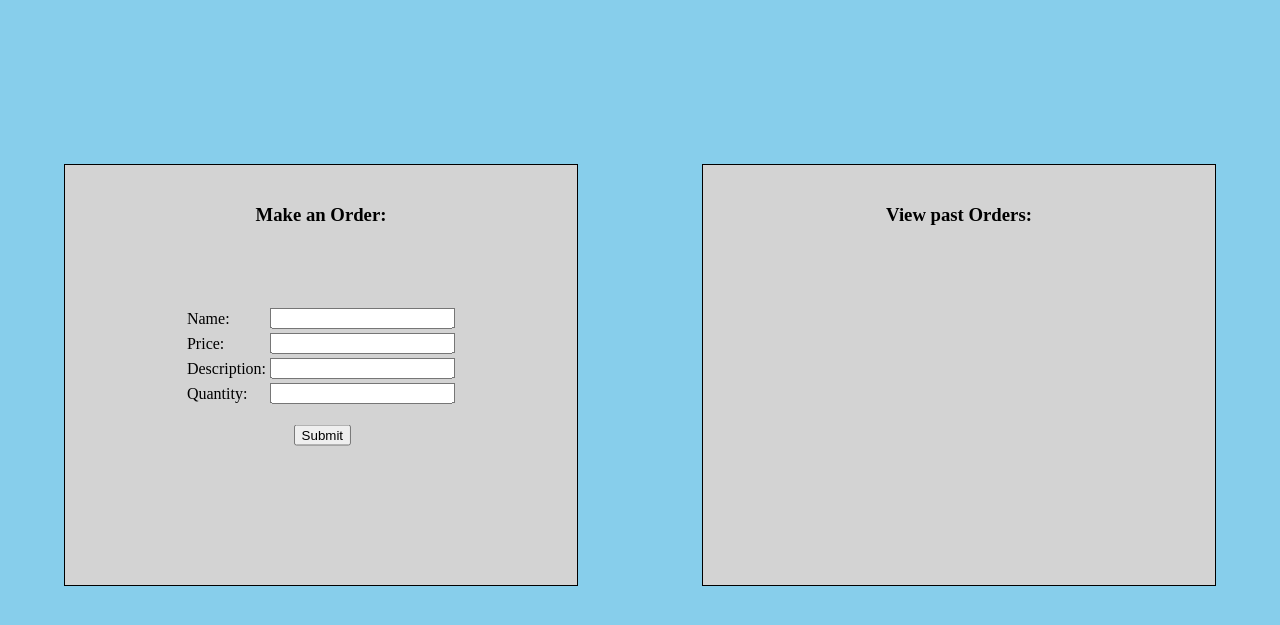
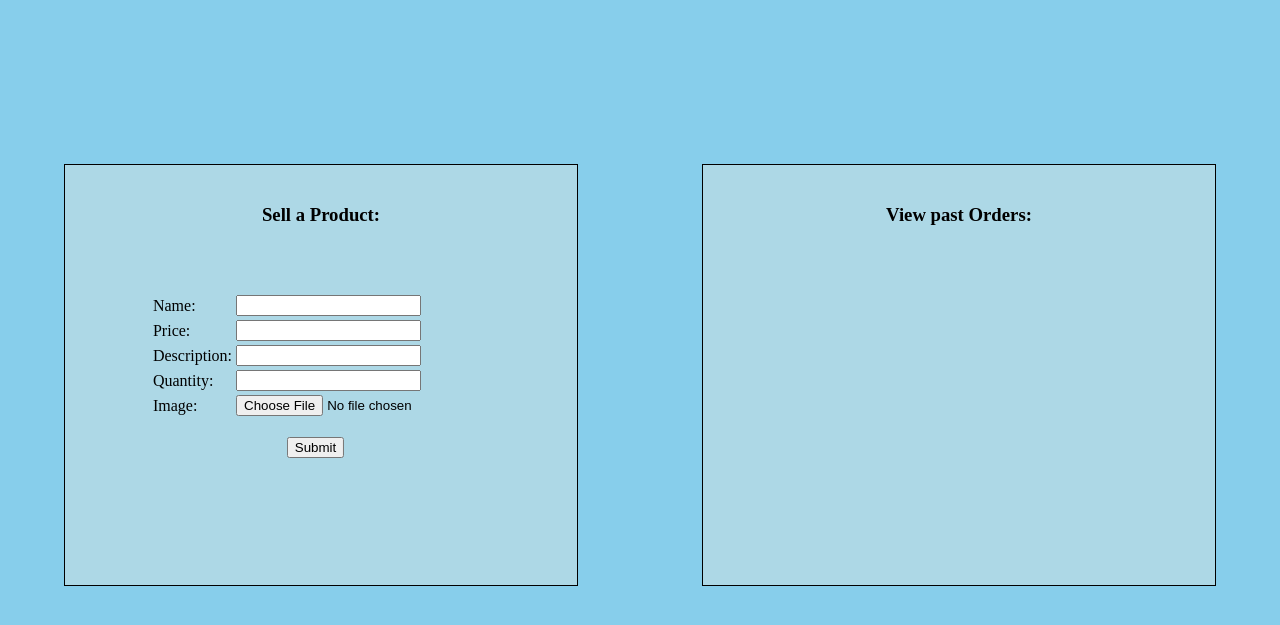
Before and after one commit to bbdcmf/ITS450-Final, a PHP site: page /orders.php in a window 1280 px wide. Shown: the part 39-664 px from the top of the page. Run offline with PHP 8.4, Linux system fonts and the light colour scheme.

Commit message:
Changes to be committed: 	modified:   css/project.css 	modified:   html/orders.html 	modified:   orders.php 	new file:   uploads/lemon1.jpg

```diff
--- a/css/project.css
+++ b/css/project.css
@@ -125,14 +125,14 @@ body {
   margin-left: 5%;
   left: 0;
   border: 1px solid black;
-  background-color: lightgray;
+  background-color: lightblue;
 }
 
 .right {
   margin-right: 5%;
   right: 0;
   border: 1px solid black;
-  background-color: lightgray;
+  background-color: lightblue;
 }
 
 .makeOrder {
@@ -141,3 +141,12 @@ body {
   left: 50%;
   transform: translate(-50%, -50%);
 }
+
+.orderMessage {
+  text-align: center;
+  position: absolute;
+  top: 80%;
+  left: 50%;
+  transform: translate(-50%, -50%);
+  width: 90%;
+}
--- a/html/orders.html
+++ b/html/orders.html
@@ -3,35 +3,30 @@
 </head>
 <body>
 	<div class="split left">
-		<h3 style="text-align: center">Make an Order:</h3>
+		<h3 style="text-align: center">Sell a Product:</h3>
 		<div class="makeOrder">
-			<form method="POST" action="orders.php">
+			<form method="POST" action="orders.php" enctype="multipart/form-data">
 				<table>
 					<tr>
 						<td>Name:</td>
-						<td><input type="text" name="product" /></td>
+						<td><input type="text" name="name" minlength="1" /></td>
 					</tr>
 					<tr>
 						<td>Price:</td>
-						<td><input type="text" name="price" /></td>
+						<td><input type="number" name="price" min="0" step="0.01" /></td>
 					</tr>
 					<tr>
 						<td>Description:</td>
-						<td><input type="text" name="description" /></td>
+						<td><input type="text" name="description" minlength="1" /></td>
 					</tr>
 					<tr>
 						<td>Quantity:</td>
-						<td><input type="text" name="quantity" /></td>
+						<td><input type="number" name="quantity" min="1" /></td>
 					</tr>
+					<tr>
+						<td>Image:</td>
+						<td><input type='file' name='image' id='image' /></td>
 				</table><br />
 				<input type="submit" name="makeOrderSubmit" value="Submit" style="margin-left: 40%;" />
 			</form>
 		</div>
-
-	</div>
-	<div class="split right">
-		<h3 style="text-align: center">View past Orders:</h3>
-
-	</div>
-</body>
-</html>
--- a/orders.php
+++ b/orders.php
@@ -1,9 +1,69 @@
 <?php
 // TODO:
-// Take in the info from the 'Make an Order' div and send it to the database.
 // Take the info from the database and send it to the 'View Past Orders' div.
+// Make a function for changing the size of images before uploading them, ensuring they're all the same size.
 require('header.php');
 require('html/orders.html');
 
+$target_dir = "uploads/";
 
+$errorstr = 'Error: ';
+if(isset($_POST['makeOrderSubmit'])){
+	if($_FILES['image']['error']){ // If no image was selected
+		$errorstr = $errorstr . 'Please select an image, ';
+	}
+	else {
+		// Make sure the image is an actual image
+		$target_file = $target_dir . basename($_FILES["image"]["name"]);
+		$uploadOk = 1;
+		$imageFileType = strtolower(pathinfo($target_file,PATHINFO_EXTENSION));
+  		$check = getimagesize($_FILES["image"]["tmp_name"]);
+  		if($check !== false) {
+    		//Upload the image to the uploads/ folder
+  			if (move_uploaded_file($_FILES["image"]["tmp_name"], $target_file)) {
+  			}
+  			else {
+    			$errorstr = $errorstr . 'There was an error uploading your image, ';
+  			}
+  		} else {
+    		$errorstr = $errorstr . 'File uploaded not an image, ';
+  		}
+  	}
+
+	foreach($_POST as $name => $value){
+		if($name != 'makeOrderSubmit'){
+			if($value == ''){
+				$errorstr = $errorstr . $name . ' missing field, '; // Send an error if any of the values are empty.
+			}
+		}
+	}
+
+	if($errorstr != 'Error: '){
+		$errorstr = rtrim($errorstr, ", ");
+		echo("<div class='orderMessage'>$errorstr</div>");
+	}
+	else{
+
+		// Enter the data into the database
+		$name = $_POST['name'];
+		$price = $_POST['price'];
+		$description = $_POST['description'];
+		$quantity = $_POST['quantity'];
+		$imgPath = 'uploads/' . basename($_FILES['image']['name']);
+
+		$stmt = $db->prepare("INSERT INTO shop (userID, item, price, description, quantity, imgPath) VALUES (?, ?, ?, ?, ?, ?)");
+		$stmt->bind_param("ssdsis", $_SESSION['id'], $name, $price, $description, $quantity, $imgPath);
+		$stmt->execute();
+
+		echo("<div class='orderMessage'>Your product has been entered into our system!</div>");
+
+	}
+}
+
+echo("</div>
+	<div class='split right'>
+		<h3 style='text-align: center'>View past Orders:</h3>
+	</div>
+</body>
+</html>");
 ?>
```
Also changed, not shown: uploads/lemon1.jpg (added).
